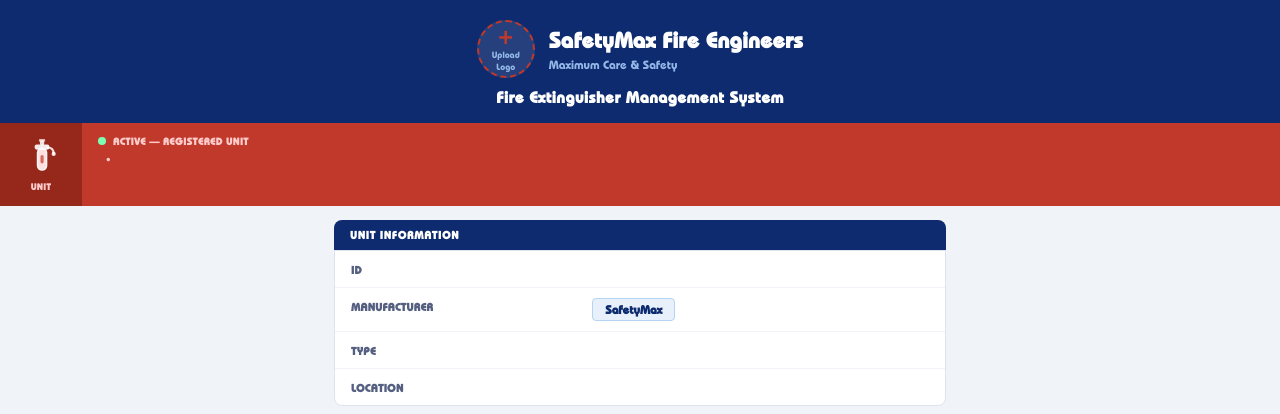
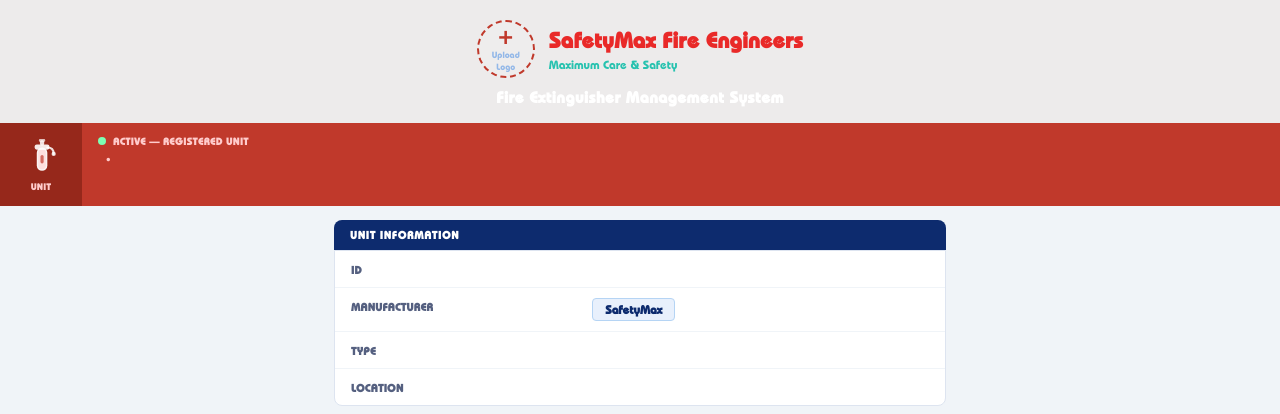
Before and after one commit to safetymaxfireit-cloud/smfe-qr-tracking-system, a Flask app: template templates/view.html in a window 1280 px wide. Shown: the top 414 px of the page. Run offline with Flask 3, Linux system fonts and the light colour scheme; the template is opened without the code that fills it, so the values that code supplies are empty; some libraries are stand-ins or nearby versions.

Commit message:
Update view.html

```diff
--- a/templates/view.html
+++ b/templates/view.html
@@ -12,7 +12,7 @@
     body { font-family: 'SMFont', Arial, sans-serif; background: #f0f4f8; min-height: 100vh; }
 
     .top-bar {
-      background: #0d2b6e;
+      background: #edebeb;
       padding: 20px 20px 16px;
       text-align: center;
     }
@@ -41,11 +41,11 @@
     .upload-hint-text { font-size: 9px; color: #93b8e8; text-align: center; line-height: 1.3; }
 
     .brand-name {
-      font-size: 22px; font-weight: 800; color: #fff;
+      font-size: 22px; font-weight: 800; color: #e92928;
       font-family: 'SMFont', Arial, sans-serif;
       letter-spacing: 0.3px; text-align: left;
     }
-    .brand-tagline { font-size: 12px; color: #93b8e8; margin-top: 4px; text-align: left; }
+    .brand-tagline { font-size: 12px; color: #27c2af; margin-top: 4px; text-align: left; }
     .sys-subtitle {
       font-size: 16px; color: #fff; font-weight: 700;
       font-family: 'SMFont', Arial, sans-serif;
```
